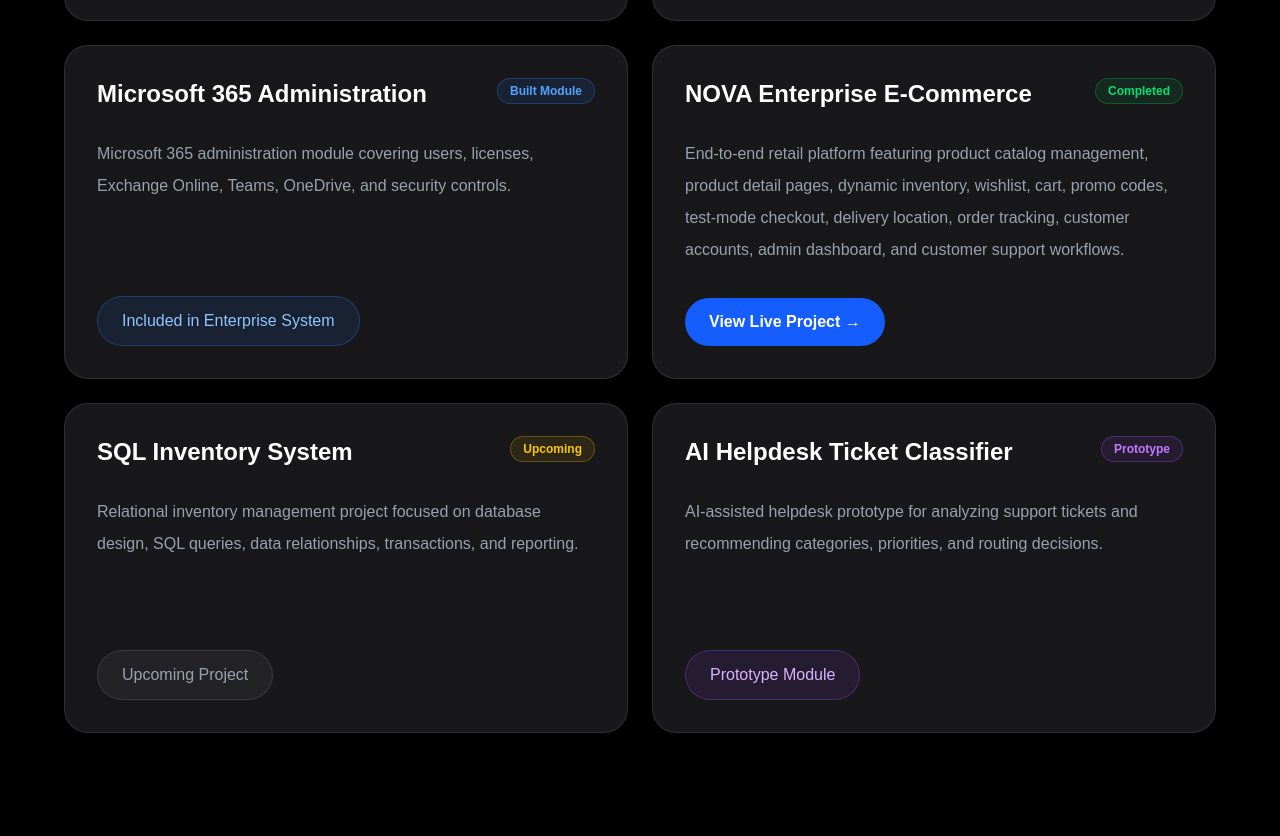
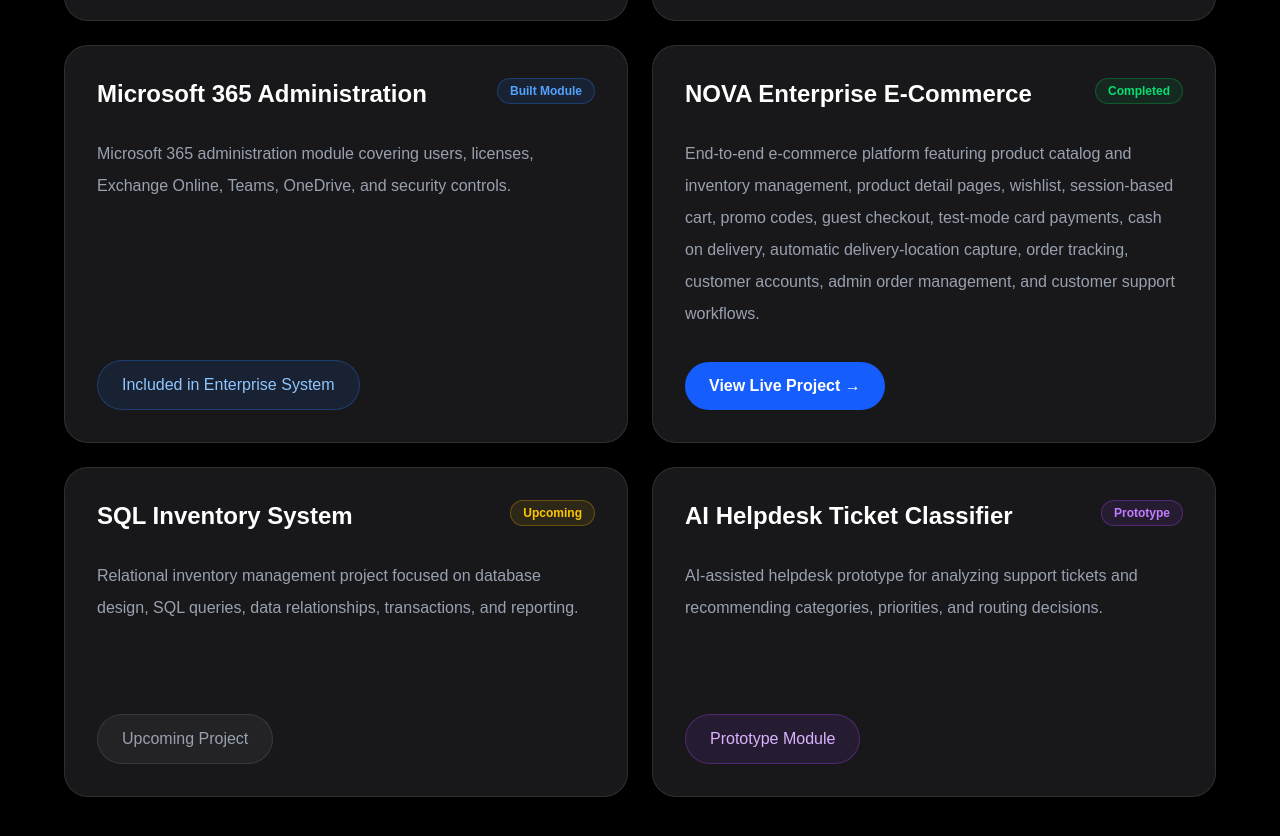
Before and after one commit to 1shahadalghamdi-cmyk/shahad-enterprise-it-system, a Next.js app: page / in a window 1280 px wide. Shown: the part 2710-3546 px from the top of the page. Built offline with nearby package versions, Linux system fonts and the light colour scheme.

Commit message:
update NOVA project details

```diff
--- a/app/components/Projects.tsx
+++ b/app/components/Projects.tsx
@@ -37,7 +37,7 @@
   {
     title: "NOVA Enterprise E-Commerce",
     description:
-      "End-to-end retail platform featuring product catalog management, product detail pages, dynamic inventory, wishlist, cart, promo codes, test-mode checkout, delivery location, order tracking, customer accounts, admin dashboard, and customer support workflows.",
+      "End-to-end e-commerce platform featuring product catalog and inventory management, product detail pages, wishlist, session-based cart, promo codes, guest checkout, test-mode card payments, cash on delivery, automatic delivery-location capture, order tracking, customer accounts, admin order management, and customer support workflows.",
     status: "Completed",
     liveHref:
       "https://nova-ecommerce-shahad.vercel.app",
```
